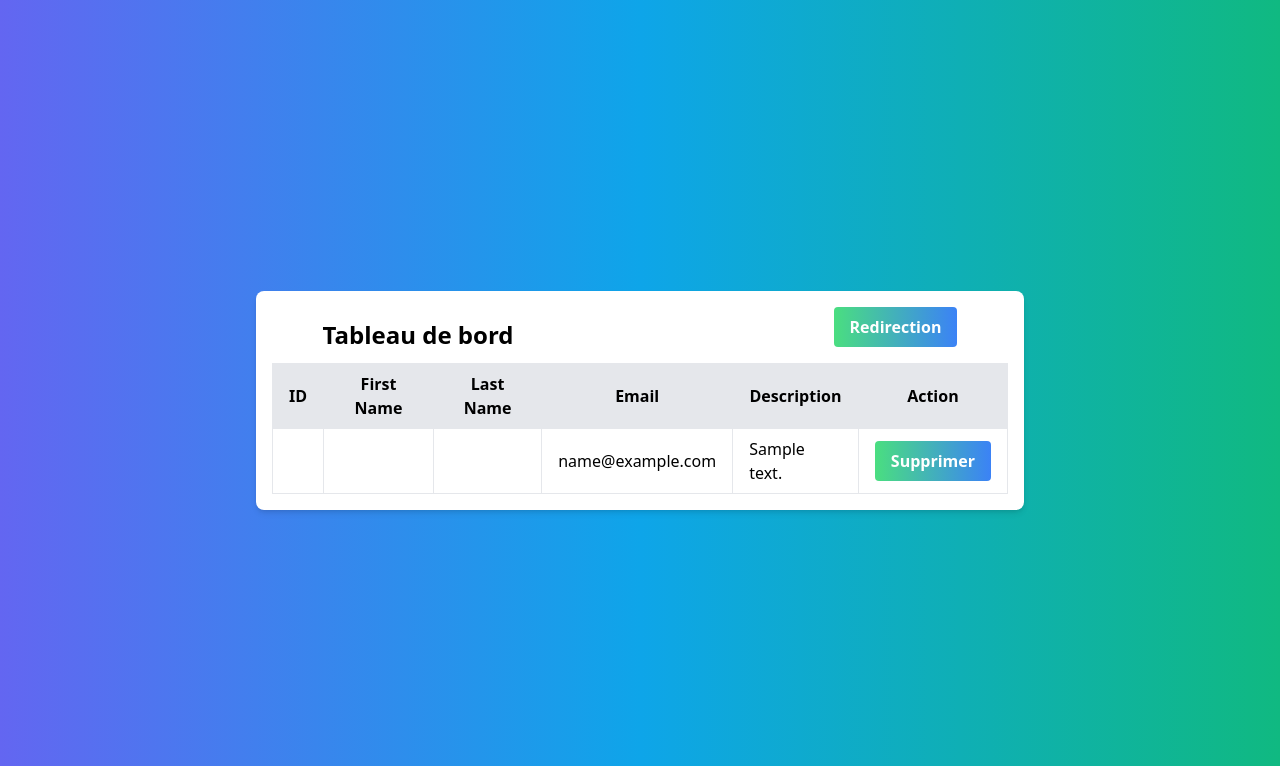
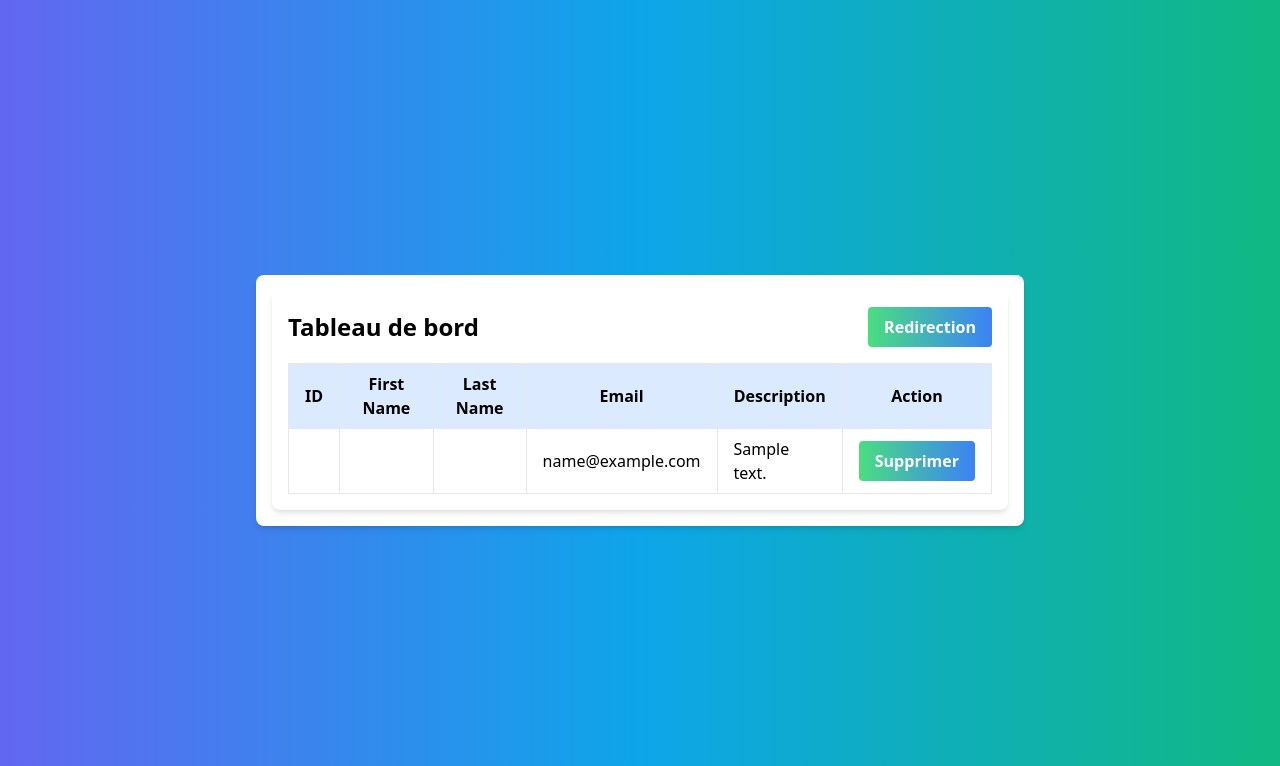
Before and after one commit to Riojardo/Hackers-Poulette, a PHP site: page /dashboard.php in a window 1280 px wide. Shown: the top 766 px of the page. Run offline with PHP 8.4, Linux system fonts and the light colour scheme; tables that the repository leaves empty or names only in its code hold one stand-in row (values such as "Sample post"); data that the repository does not hold is empty.

Commit message:
updateButton

```diff
--- a/dashboard.php
+++ b/dashboard.php
@@ -28,15 +28,17 @@ $clients = $stmt->fetchAll(PDO::FETCH_ASSOC);
     <title>Dashboard</title>
 </head>
 <body class="bg-gradient-to-r from-indigo-500 via-sky-500 to-emerald-500 min-h-screen flex items-center justify-center">
-    <div class="w-full max-w-3xl p-4 bg-white rounded-lg shadow-md">
-        <div class="flex items-center justify-center">
-            <h1 class="text-2xl font-bold text-center pr-80">Tableau de bord</h1>
-            <a href="http://hackers-poulette.test/">
-            <button class="bg-gradient-to-r from-green-400 to-blue-500 hover:from-pink-500 hover:to-yellow-500 text-white font-bold py-2 px-4 rounded hover:bg-blue-700 focus:outline-none focus:shadow-outline-blue active:bg-blue-800  mb-4">Redirection</button></a>
+<div class="w-full max-w-3xl p-4 bg-white rounded-lg shadow-md">
+<div class="w-full max-w-3xl p-4 bg-white rounded-lg shadow-md">
+        <div class="flex items-center justify-between mb-4">
+            <h1 class="text-2xl font-bold text-center pr-80 mb-0">Tableau de bord</h1>
+            <a href="http://hackers-poulette.test/" class="ml-auto">
+                <button class="bg-gradient-to-r from-green-400 to-blue-500 hover:from-pink-500 hover:to-yellow-500 text-white font-bold py-2 px-4 rounded hover:bg-blue-700 focus:outline-none focus:shadow-outline-blue active:bg-blue-800">Redirection</button>
+            </a>
         </div>
         <table class="w-full border-collapse border border-gray-400">
             <thead>
-                <tr class="bg-gray-200">
+                <tr class="bg-blue-100">
                     <th class="py-2 px-4 border">ID</th>
                     <th class="py-2 px-4 border">First Name</th>
                     <th class="py-2 px-4 border">Last Name</th>
--- a/src/output.css
+++ b/src/output.css
@@ -583,12 +583,16 @@ video {
   margin-right: auto;
 }
 
+.mb-4 {
+  margin-bottom: 1rem;
+}
+
 .mr-4 {
   margin-right: 1rem;
 }
 
-.mb-4 {
-  margin-bottom: 1rem;
+.mb-0 {
+  margin-bottom: 0px;
 }
 
 .ml-auto {
@@ -615,12 +619,12 @@ video {
   width: 100%;
 }
 
+.max-w-3xl {
+  max-width: 48rem;
+}
+
 .max-w-md {
   max-width: 28rem;
-}
-
-.max-w-3xl {
-  max-width: 48rem;
 }
 
 .border-collapse {
@@ -647,16 +647,20 @@ video {
   justify-content: center;
 }
 
+.justify-between {
+  justify-content: space-between;
+}
+
 .rounded {
   border-radius: 0.25rem;
 }
 
+.rounded-lg {
+  border-radius: 0.5rem;
+}
+
 .rounded-md {
   border-radius: 0.375rem;
-}
-
-.rounded-lg {
-  border-radius: 0.5rem;
 }
 
 .border {
@@ -673,19 +677,14 @@ video {
   background-color: rgb(219 234 254 / var(--tw-bg-opacity));
 }
 
-.bg-white {
-  --tw-bg-opacity: 1;
-  background-color: rgb(255 255 255 / var(--tw-bg-opacity));
-}
-
 .bg-gray-200 {
   --tw-bg-opacity: 1;
   background-color: rgb(229 231 235 / var(--tw-bg-opacity));
 }
 
-.bg-red-500 {
+.bg-white {
   --tw-bg-opacity: 1;
-  background-color: rgb(239 68 68 / var(--tw-bg-opacity));
+  background-color: rgb(255 255 255 / var(--tw-bg-opacity));
 }
 
 .bg-gradient-to-r {
```
Also changed, not shown: other parts of src/output.css (+5 -32 lines).
